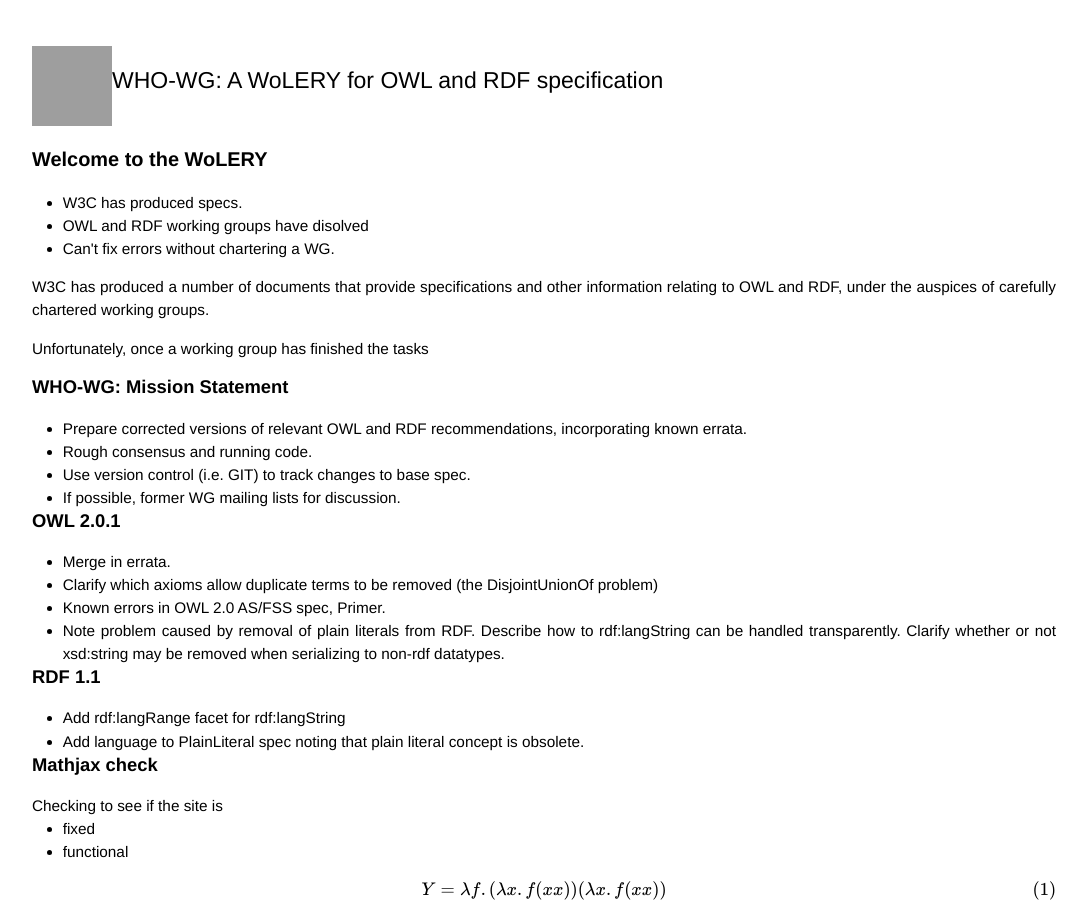
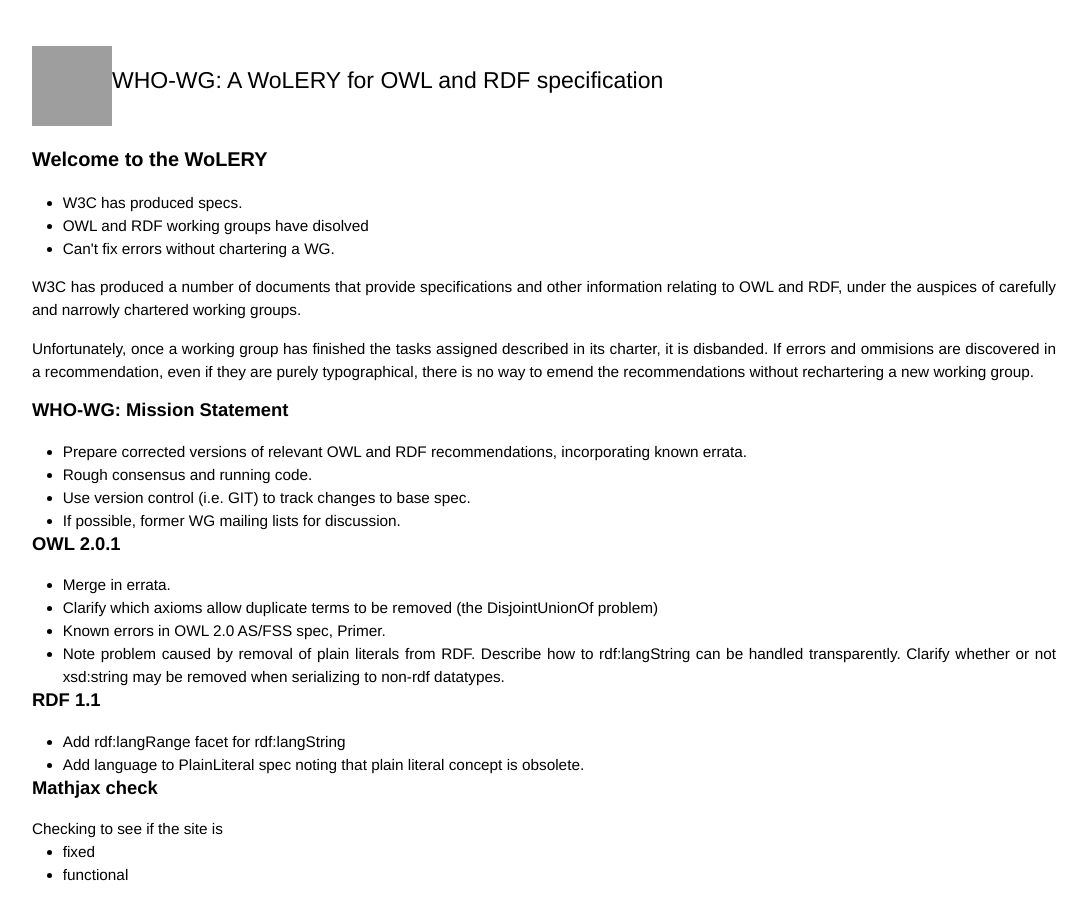
Before and after one commit to WHO-WG/WHO-WG.github.io, a Jekyll site: the page built from index.html, in a window 1280 px wide and 900 px high. Shown: the whole window, without its empty margins (96-1183 px from the left). Built offline with Jekyll 4.4.1, drawn with Linux system fonts in a browser that asks for light colours; Markdown is read by kramdown in place of the engine named in the settings; formulas are drawn with MathJax 3; grey boxes are pictures that could not be loaded.

Commit message:
header change

```diff
--- a/index.html
+++ b/index.html
@@ -10,9 +10,12 @@
 </ul>
 <p>W3C has produced  a number of documents that provide specifications
 and other information relating to OWL and RDF, under the auspices of
-carefully chartered working groups.</p>
+carefully and narrowly  chartered working groups.</p>
 
-<p>Unfortunately, once a working group has finished the tasks  </p>
+<p>Unfortunately, once a working group has finished the tasks assigned
+described in its charter, it is disbanded. If errors and ommisions are discovered in
+a recommendation, even if they are purely typographical, there is no
+way to emend the recommendations without rechartering a new working group. </p>
 <h2>WHO-WG: Mission Statement</h2>
 <ul>
   <li> Prepare corrected versions of relevant OWL and RDF
```
